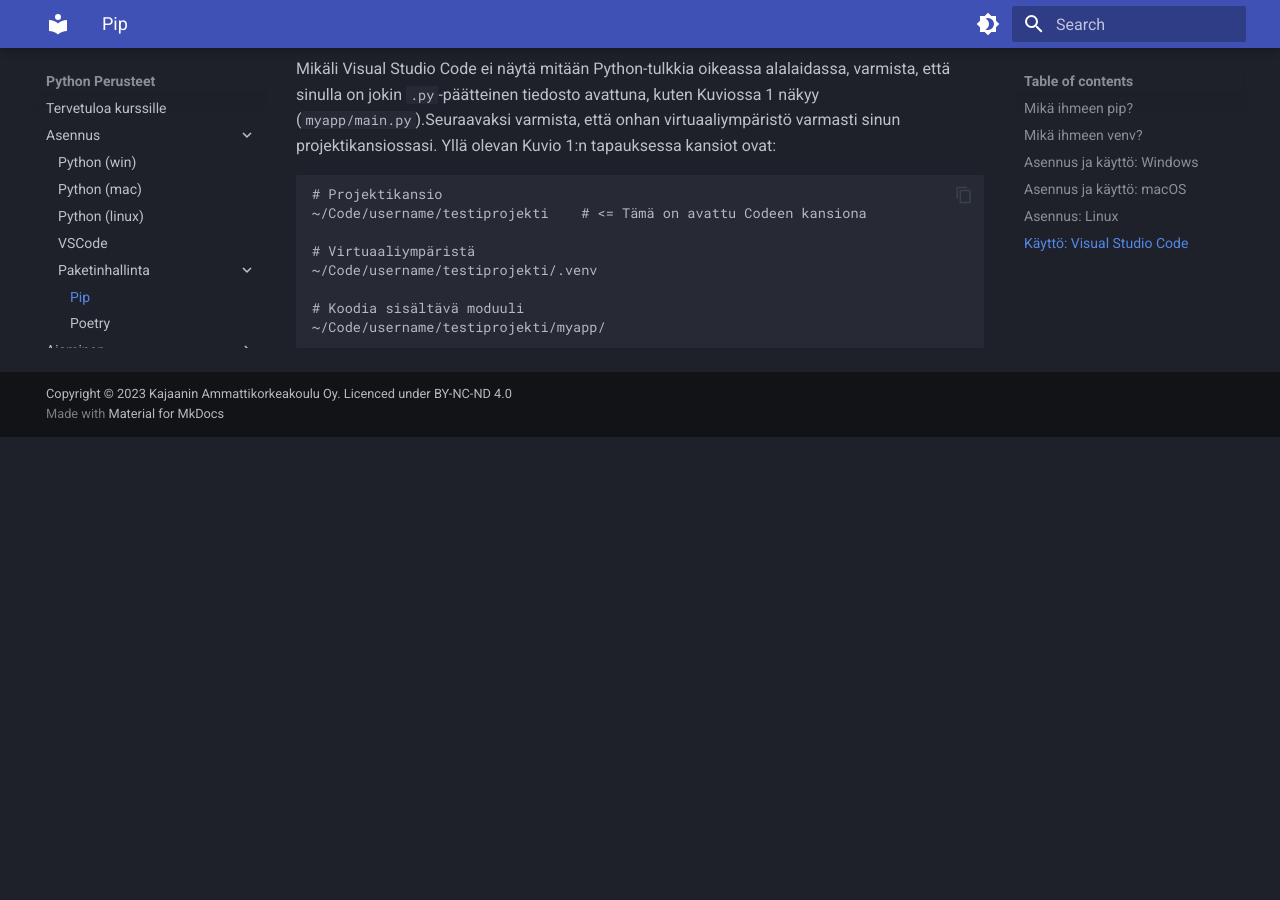
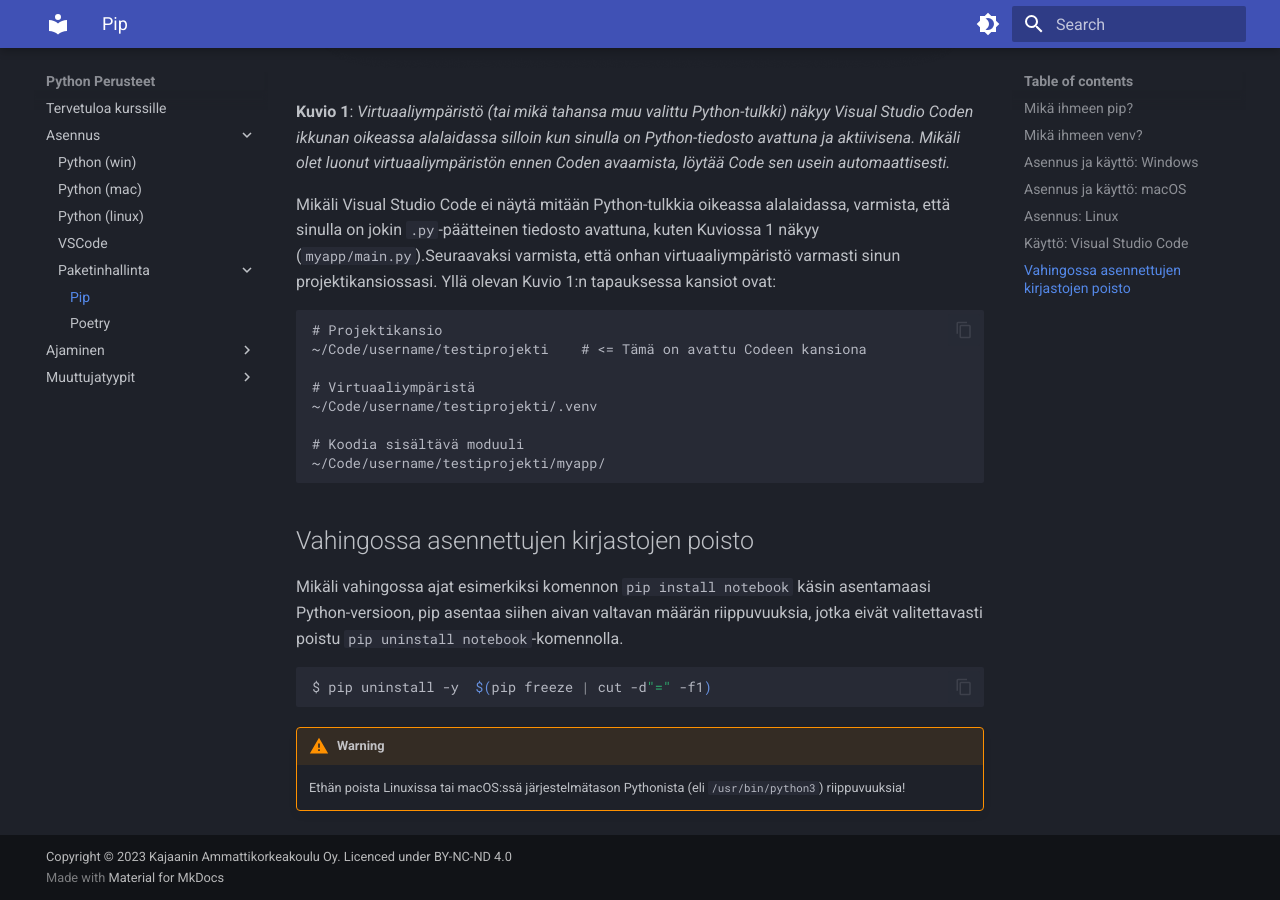
Before and after one commit to sourander/python-perusteet, an MkDocs documentation site: the page built from docs/asennus/paketinhallinta/pip.md, in a window 1280 px wide and 900 px high, scrolled down 4797 px. Built offline with MkDocs 1.6.1 and Material for MkDocs 9.7.7, drawn with Linux system fonts in a browser that asks for light colours; before the commit the page ends 5234 px from its top, so only the background shows below that; some of the changed text lies outside the part shown.

Commit message:
Pip clarifications

````diff
--- a/docs/asennus/paketinhallinta/pip.md
+++ b/docs/asennus/paketinhallinta/pip.md
@@ -13,6 +13,16 @@
 ```
 
 Lopulta, kun olet luonut ensimmäisen projektisi ja haluat jakaa sen muiden kanssa, voit tehdä omasta projektistasi pip-asennettavan paketin setuptools:n avulla. Tarvitset vain `setup.py`-tiedoston. Tähän aiheeseen kannattaa tutustua hieman myöhemmin, kun olet sinut pip:n kanssa.
+
+Kaikki asennetut paketit voit listata komennolla freeze:
+
+```bash
+$ pip freeze
+# tulostaa rivejä, esim:
+# certifi==2023.7.22
+```
+
+
 
 !!! warning
     Ethän siis asenna `pip`:llä paketteja, ellei sinulla ole virtuaaliympäristö aktivoituna.
@@ -164,3 +174,16 @@
 # Koodia sisältävä moduuli
 ~/Code/username/testiprojekti/myapp/
 ```
+
+
+
+## Vahingossa asennettujen kirjastojen poisto
+
+Mikäli vahingossa ajat esimerkiksi komennon `pip install notebook` käsin asentamaasi Python-versioon, pip asentaa siihen aivan valtavan määrän riippuvuuksia, jotka eivät valitettavasti poistu `pip uninstall notebook`-komennolla.
+
+```bash
+$ pip uninstall -y  $(pip freeze | cut -d"=" -f1)
+```
+
+!!! warning
+    Ethän poista Linuxissa tai macOS:ssä järjestelmätason Pythonista (eli `/usr/bin/python3`) riippuvuuksia!
````
Also changed, not shown: other parts of docs/asennus/paketinhallinta/pip.md (+1 -1 lines), docs/asennus/linux.md (+1 -1 lines), docs/asennus/macOS.md (+4 -0 lines), docs/muuttujatyypit/sekvenssit.md (+2 -0 lines), 2 other files.
